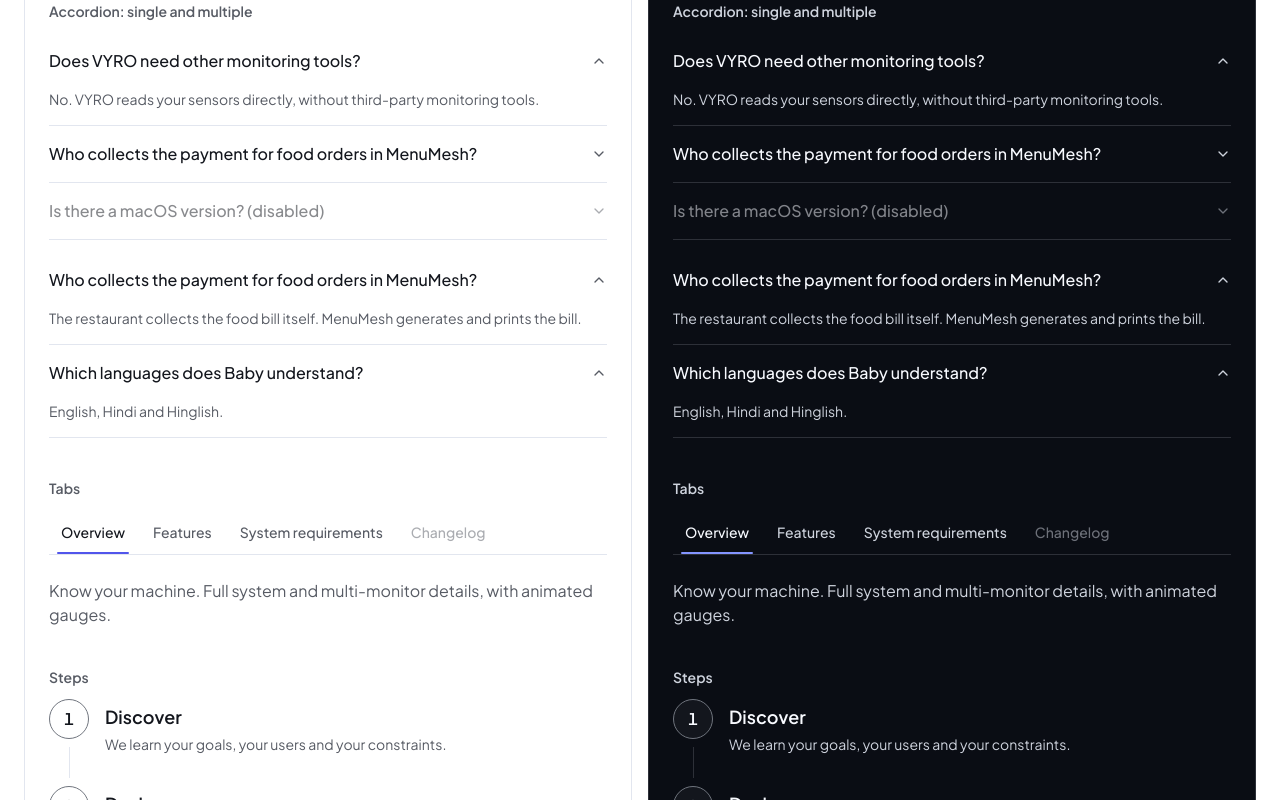
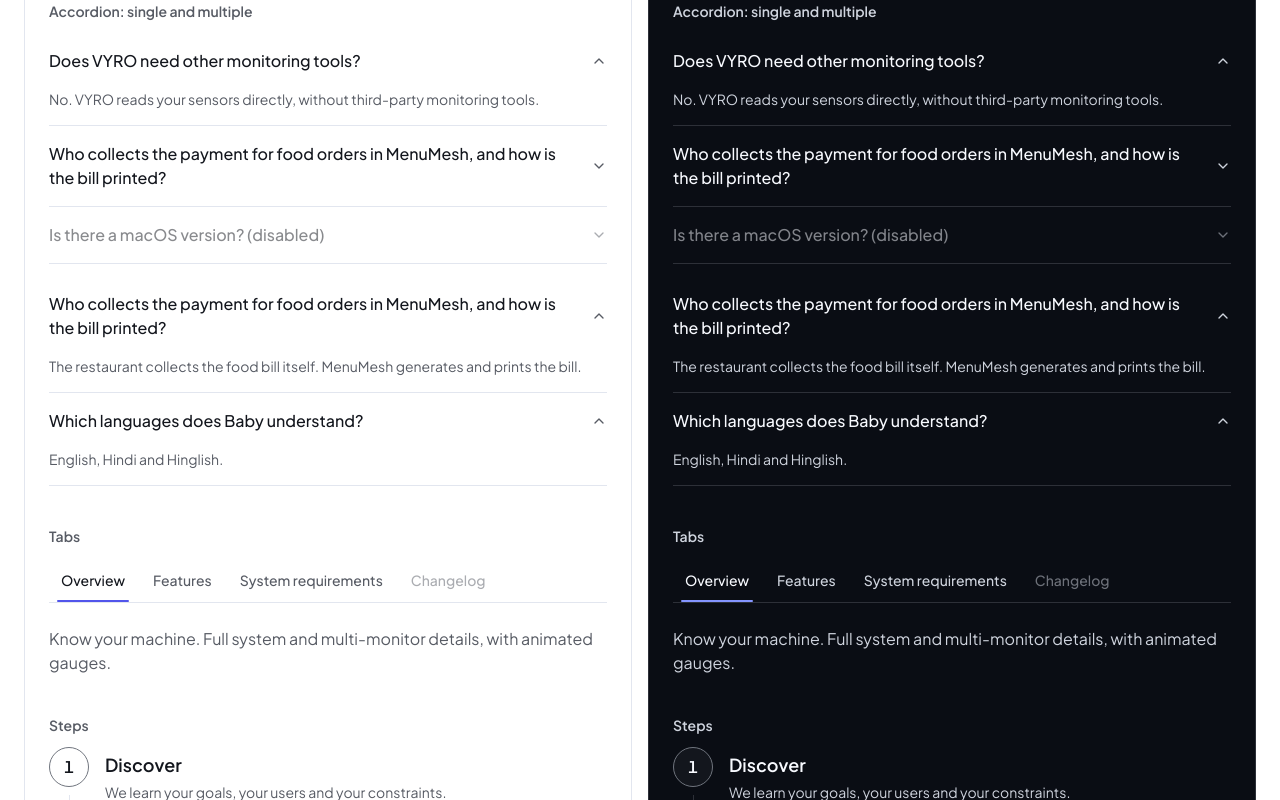
Before and after one commit to nanu1605/jainav-infotech, a Next.js app: page /en/styleguide in a window 1280 px wide. Shown: the part 2680-3480 px from the top of the page. Built offline with nearby package versions, Linux system fonts and the light colour scheme; no server answers.

Commit message:
fix: match the faq sample question in both languages

```diff
--- a/src/app/(frontend)/[locale]/styleguide/sections/Content.tsx
+++ b/src/app/(frontend)/[locale]/styleguide/sections/Content.tsx
@@ -79,7 +79,7 @@
     hi: 'नहीं। VYRO किसी थर्ड-पार्टी मॉनिटरिंग टूल के बिना सीधे आपके सेंसर पढ़ता है।',
   },
   q2: {
-    en: 'Who collects the payment for food orders in MenuMesh?',
+    en: 'Who collects the payment for food orders in MenuMesh, and how is the bill printed?',
     hi: 'MenuMesh में खाने के ऑर्डर का पेमेंट कौन लेता है, और बिल कैसे प्रिंट होता है?',
   },
   a2: {
```
